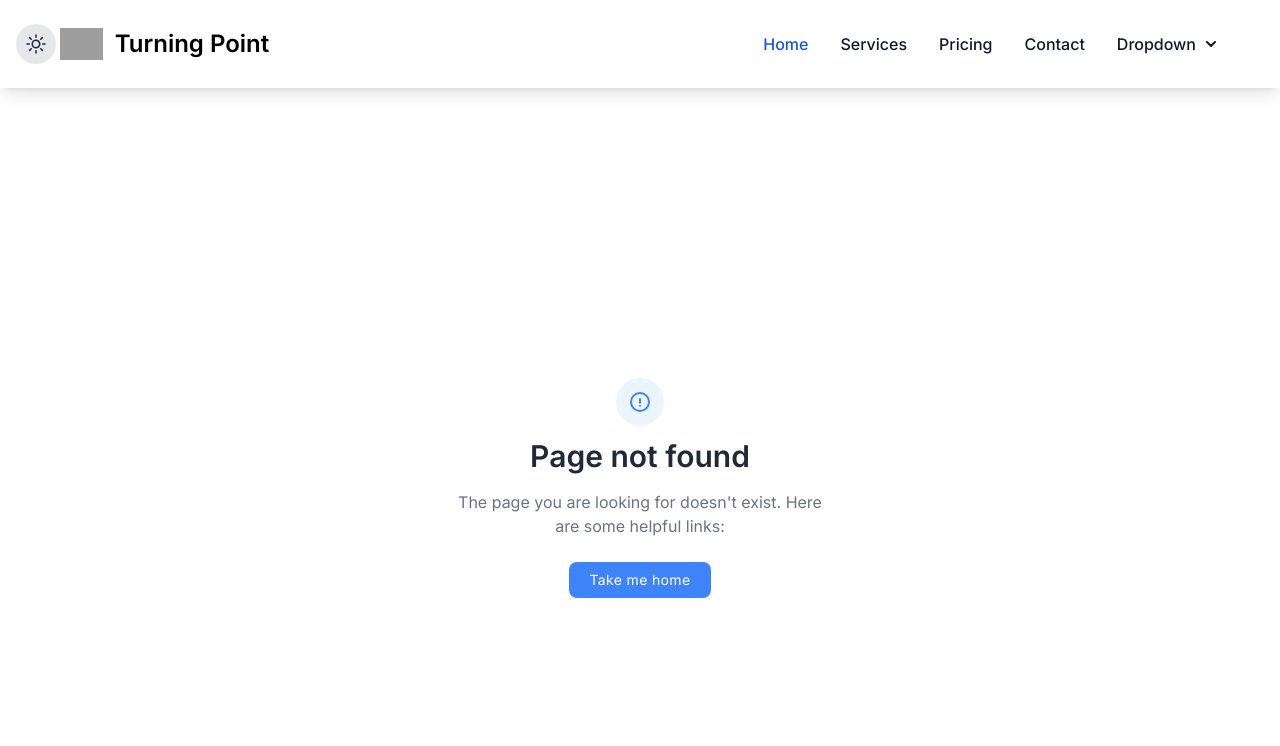
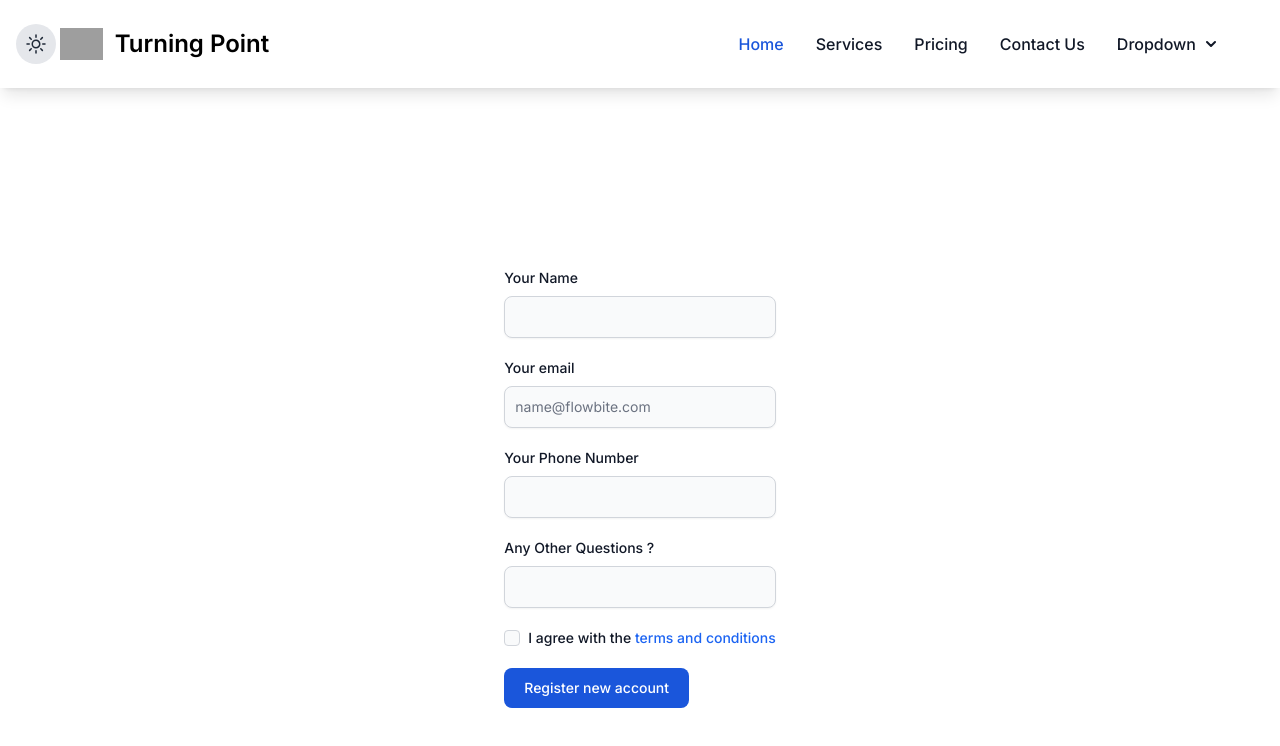
Before and after one commit to ByteStorm05/turning_point_app, a Next.js app: page /contact-us in a window 1280 px wide. Before the commit this address had no page. Shown: the top 746 px of the page. Built offline with nearby package versions, Linux system fonts and the light colour scheme; grey boxes are pictures that could not be loaded.

Commit message:
Form without courses

```diff
--- /dev/null
+++ b/src/app/contact-us/page.jsx
@@ -0,0 +1,67 @@
+'use client'
+
+import Navbar from "@/components/NavBar";
+import { useState } from "react";
+
+
+
+
+
+const ContactUs = () => {
+
+  const [darkMode, setDarkMode] = useState(false);
+  const toggleDarkMode = () => setDarkMode((prev) => !prev);
+
+
+  return(
+    <div className={`${darkMode ? 'dark' : ''}`}>
+        <section className="bg-white dark:bg-gray-900 ">
+
+          {/*Navbar Start  */}
+          <Navbar darkMode={darkMode} toggleDarkMode={toggleDarkMode} ></Navbar>
+          {/*Navbar end  */}
+
+          {/* Form Start */}
+
+          <main className="min-h-screen flex justify-center items-center">
+          <form className="max-w-sm mx-auto">
+            <div className="mb-5">
+            <div className="mb-5">
+              <label htmlFor="name" className="block mb-2 text-sm font-medium text-gray-900 dark:text-white">Your Name</label>
+              <input type="text" id="password" className="shadow-sm bg-gray-50 border border-gray-300 text-gray-900 text-sm rounded-lg focus:ring-blue-500 focus:border-blue-500 block w-full p-2.5 dark:bg-gray-700 dark:border-gray-600 dark:placeholder-gray-400 dark:text-white dark:focus:ring-blue-500 dark:focus:border-blue-500 dark:shadow-sm-light" required />
+            </div>
+              <label htmlFor="email" className="block mb-2 text-sm font-medium text-gray-900 dark:text-white">Your email</label>
+              <input type="email" id="email" className="shadow-sm bg-gray-50 border border-gray-300 text-gray-900 text-sm rounded-lg focus:ring-blue-500 focus:border-blue-500 block w-full p-2.5 dark:bg-gray-700 dark:border-gray-600 dark:placeholder-gray-400 dark:text-white dark:focus:ring-blue-500 dark:focus:border-blue-500 dark:shadow-sm-light" placeholder="name@flowbite.com" required />
+            </div>
+
+            <div className="mb-5">
+              <label htmlFor="phoneNo" className="block mb-2 text-sm font-medium text-gray-900 dark:text-white">Your Phone Number</label>
+              <input type="tel" id="phoneNo" className="shadow-sm bg-gray-50 border border-gray-300 text-gray-900 text-sm rounded-lg focus:ring-blue-500 focus:border-blue-500 block w-full p-2.5 dark:bg-gray-700 dark:border-gray-600 dark:placeholder-gray-400 dark:text-white dark:focus:ring-blue-500 dark:focus:border-blue-500 dark:shadow-sm-light" pattern="[0-9]{10}" title="Please enter a 10 digit number" required />
+            </div>
+            <div className="mb-5">
+              <label htmlFor="name" className="block mb-2 text-sm font-medium text-gray-900 dark:text-white">Any Other Questions ?</label>
+              <input type="text" id="password" className="shadow-sm bg-gray-50 border border-gray-300 text-gray-900 text-sm rounded-lg focus:ring-blue-500 focus:border-blue-500 block w-full p-2.5 dark:bg-gray-700 dark:border-gray-600 dark:placeholder-gray-400 dark:text-white dark:focus:ring-blue-500 dark:focus:border-blue-500 dark:shadow-sm-light" required />
+            </div>
+            <div className="flex items-start mb-5">
+              <div className="flex items-center h-5">
+                <input id="terms" type="checkbox" value="" className="w-4 h-4 border border-gray-300 rounded bg-gray-50 focus:ring-3 focus:ring-blue-300 dark:bg-gray-700 dark:border-gray-600 dark:focus:ring-blue-600 dark:ring-offset-gray-800 dark:focus:ring-offset-gray-800"  required />
+              </div>
+              <label htmlFor="terms" className="ms-2 text-sm font-medium text-gray-900 dark:text-gray-300">I agree with the <a href="#" className="text-blue-600 hover:underline dark:text-blue-500">terms and conditions</a></label>
+            </div>
+            <button type="submit" className="text-white bg-blue-700 hover:bg-blue-800 focus:ring-4 focus:outline-none focus:ring-blue-300 font-medium rounded-lg text-sm px-5 py-2.5 text-center dark:bg-blue-600 dark:hover:bg-blue-700 dark:focus:ring-blue-800">Register new account</button>
+          </form>
+          </main>
+
+
+          {/* Form End */}
+
+
+
+
+         </section>
+    </div>
+  )
+}
+
+
+export default ContactUs;
--- a/src/components/NavBar.js
+++ b/src/components/NavBar.js
@@ -48,7 +48,7 @@ export default function Navbar({ darkMode, toggleDarkMode }) {
             </li>
             <li><a href="#" className="block py-2 px-3 text-gray-900 rounded hover:bg-gray-100 md:hover:bg-transparent md:border-0 md:hover:text-blue-700 md:p-0 dark:text-white md:dark:hover:text-blue-500 dark:hover:bg-gray-700 dark:hover:text-white md:dark:hover:bg-transparent">Services</a></li>
             <li><a href="#" className="block py-2 px-3 text-gray-900 rounded hover:bg-gray-100 md:hover:bg-transparent md:border-0 md:hover:text-blue-700 md:p-0 dark:text-white md:dark:hover:text-blue-500 dark:hover:bg-gray-700 dark:hover:text-white md:dark:hover:bg-transparent">Pricing</a></li>
-            <li><a href="#" className="block py-2 px-3 text-gray-900 rounded hover:bg-gray-100 md:hover:bg-transparent md:border-0 md:hover:text-blue-700 md:p-0 dark:text-white md:dark:hover:text-blue-500 dark:hover:bg-gray-700 dark:hover:text-white md:dark:hover:bg-transparent">Contact</a></li>
+            <li><Link href="/contact-us" className="block py-2 px-3 text-gray-900 rounded hover:bg-gray-100 md:hover:bg-transparent md:border-0 md:hover:text-blue-700 md:p-0 dark:text-white md:dark:hover:text-blue-500 dark:hover:bg-gray-700 dark:hover:text-white md:dark:hover:bg-transparent">Contact Us</Link></li>
             <li>
               <button
                 onClick={() => setDropdownOpen((prev) => !prev)}
```
